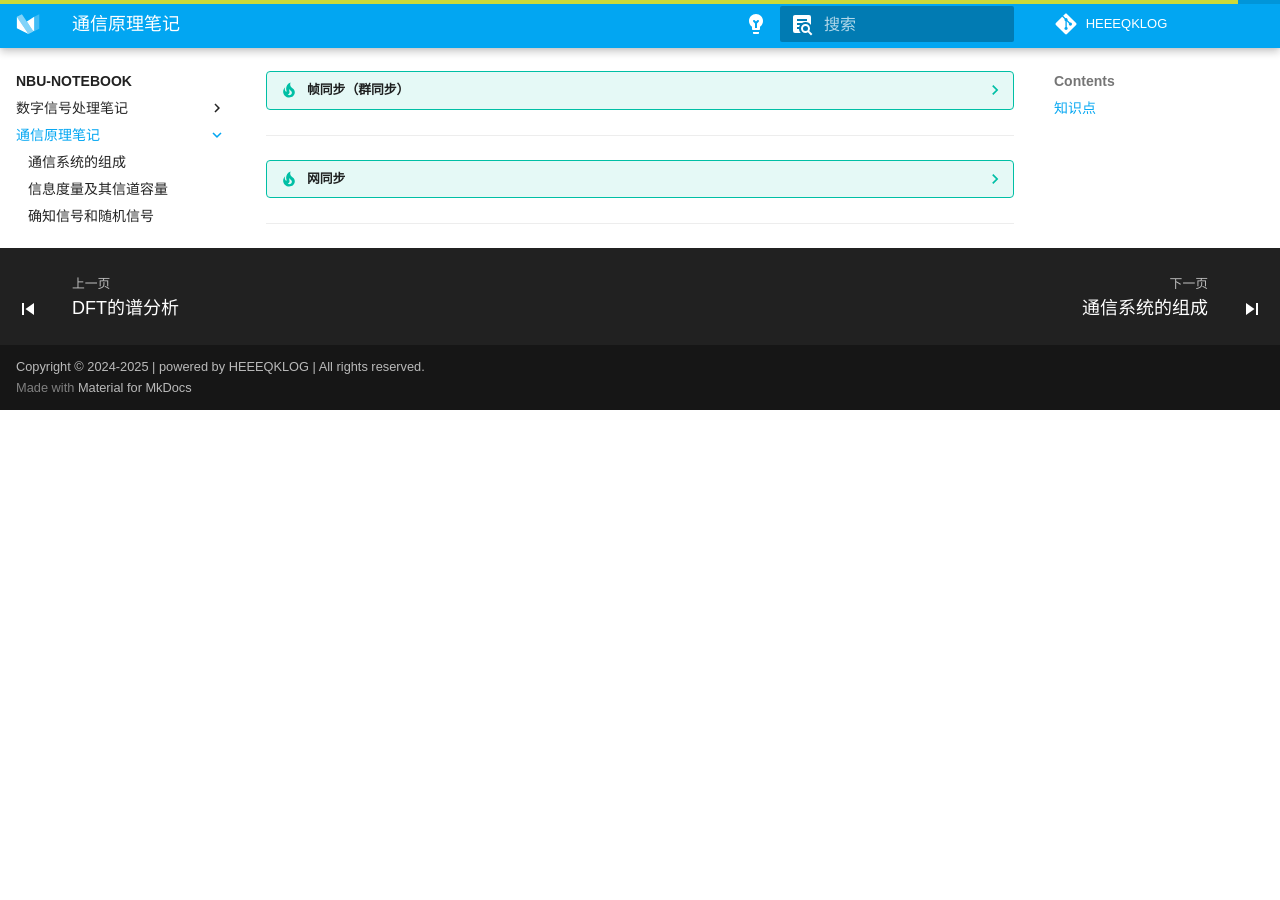
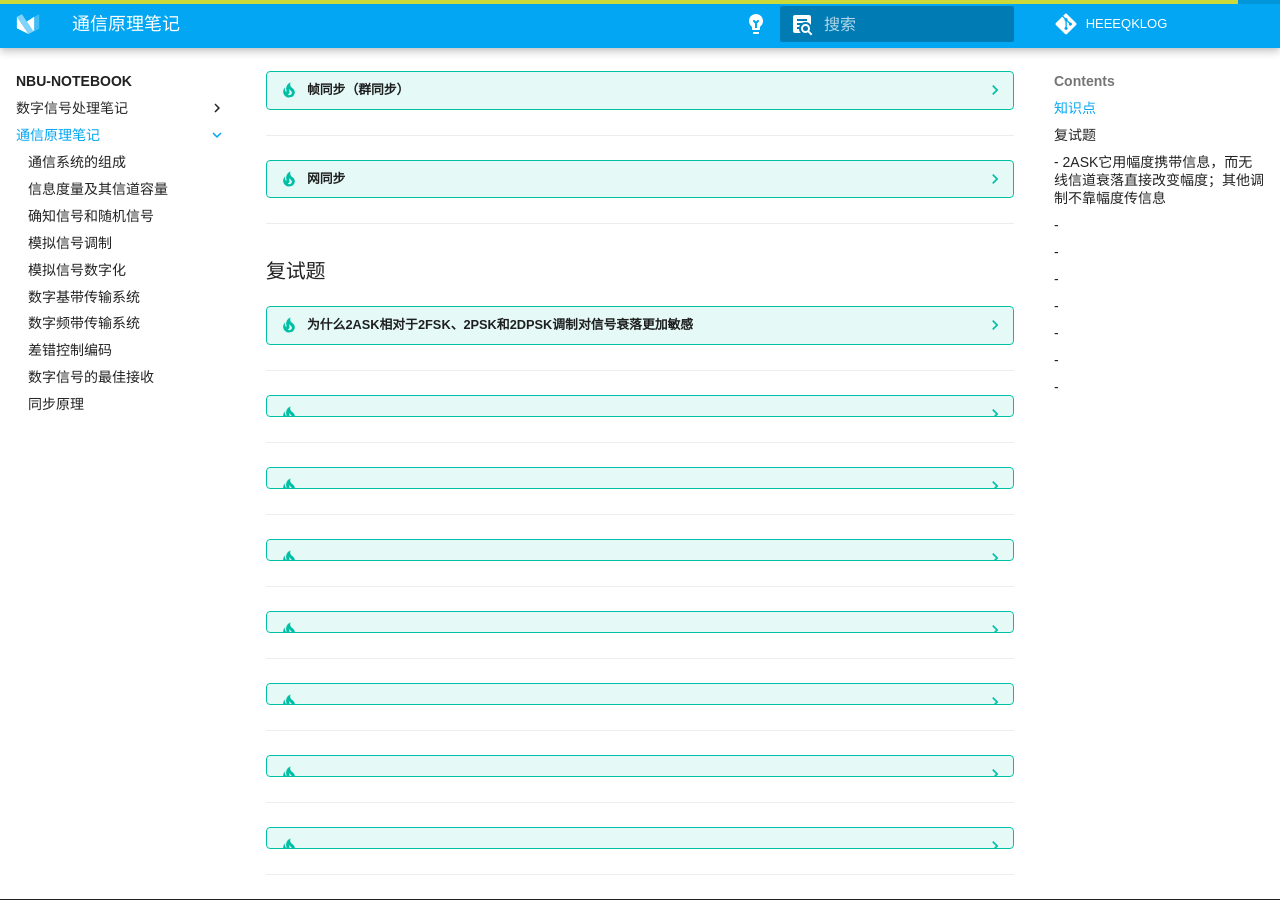
Before and after one commit to HEEEQK/HEEEQK.github.io, an MkDocs documentation site: the page built from docs/NBU-NOTEBOOK/PrinciplesOfCommunication/index.md, in a window 1280 px wide and 900 px high, scrolled down 4734 px. Built offline with MkDocs 1.6.1 and Material for MkDocs 9.7.7, drawn with Linux system fonts in a browser that asks for light colours; some web fonts are replaced; comment, search, counter and statistics services are not loaded; before the commit the page ends 5144 px from its top, so only the background shows below that.

Commit message:
小添加

```diff
--- a/docs/NBU-NOTEBOOK/PrinciplesOfCommunication/index.md
+++ b/docs/NBU-NOTEBOOK/PrinciplesOfCommunication/index.md
@@ -57,6 +57,9 @@
     - 地波：
     - 视线传播：
     - 散射：
+    - 视距、固定点对点传播：恒参信道；
+    - 只要存在多径、移动、反射散射绕射：随参信道
+    - 对于随参信道，2FSK更好适应
 
 ---
 
@@ -432,3 +435,77 @@
         - 缺点：终端站要有较高的实时处理能力，每个终端与中心站之间需要双向链路，捕捉同步也需要较长时间
 
 ---
+
+
+
+### 复试题
+
+??? tip " 为什么2ASK相对于2FSK、2PSK和2DPSK调制对信号衰落更加敏感 "
+    - 2ASK它{==用幅度携带信息==}，而无线信道衰落直接改变幅度；其他调制不靠幅度传信息
+    -
+
+
+---
+
+
+
+??? tip "  "
+    -
+    -
+
+
+---
+
+
+
+??? tip "  "
+    -
+    -
+
+
+---
+
+
+
+??? tip "  "
+    -
+    -
+
+
+---
+
+
+
+??? tip "  "
+    -
+    -
+
+
+---
+
+
+
+??? tip "  "
+    -
+    -
+
+
+---
+
+
+
+??? tip "  "
+    -
+    -
+
+
+---
+
+
+
+??? tip "  "
+    -
+    -
+
+
+---
```
Also changed, not shown: docs/NBU-NOTEBOOK/DSP/index.md (+2 -0 lines), docs/NBU-NOTEBOOK/PrinciplesOfCommunication/poc06.md (+5 -0 lines), docs/NBU-NOTEBOOK/PrinciplesOfCommunication/poc08.md (+10 -1 lines), docs/NBU-NOTEBOOK/PrinciplesOfCommunication/poc10.md (+17 -0 lines).
